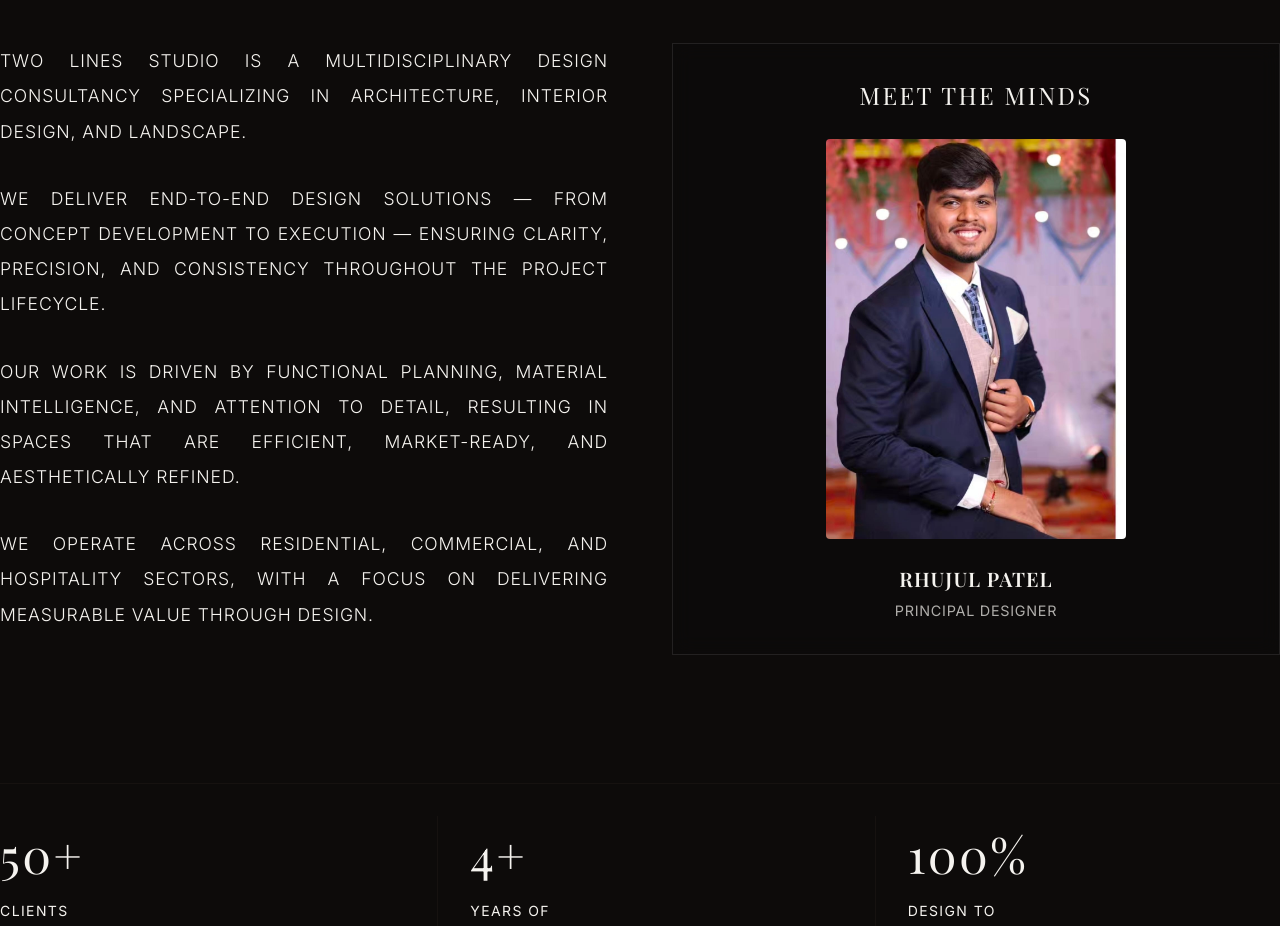
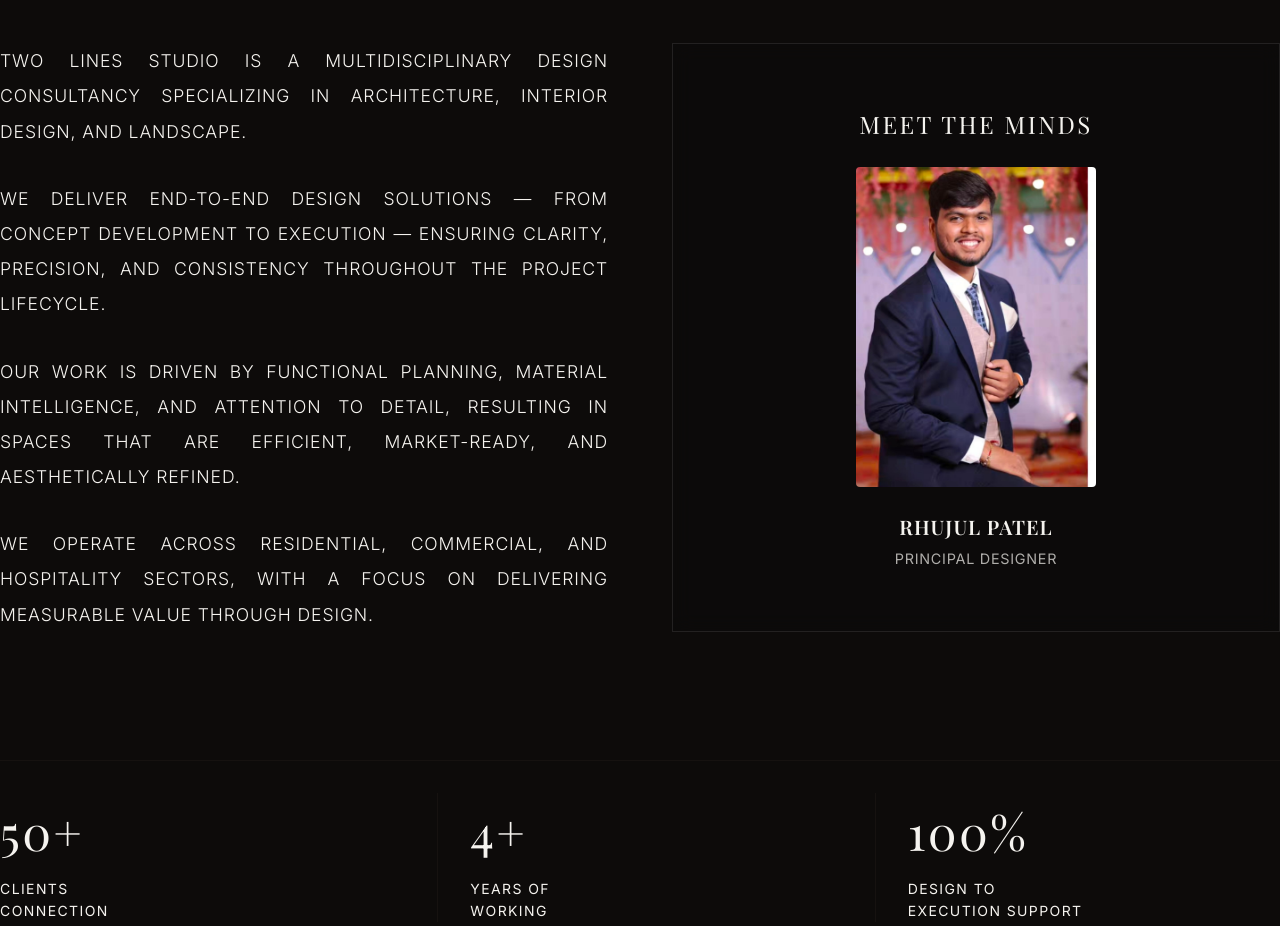
Before and after one commit to twolinesin-byte/two-line-website-, a React (Vite) app: page / in a window 1280 px wide. Shown: the part 1160-2086 px from the top of the page. Built offline with nearby package versions, Linux system fonts and the light colour scheme; a web font is replaced by a local one.

Commit message:
Decrease principal designer photo size

```diff
--- a/src/components/About.jsx
+++ b/src/components/About.jsx
@@ -46,7 +46,7 @@
             style={{ display: 'flex', flexDirection: 'column', justifyContent: 'center', alignItems: 'center', textAlign: 'center', padding: '2rem' }}
           >
             <h3 style={{ fontSize: '1.5rem', marginBottom: '1.5rem', textTransform: 'uppercase', letterSpacing: '0.1em' }}>Meet the Minds</h3>
-            <img src="/rhujul_patel.jpg" alt="Rhujul Patel" style={{ width: '100%', maxWidth: '300px', aspectRatio: '3/4', objectFit: 'cover', marginBottom: '1.5rem', borderRadius: '4px' }} />
+            <img src="/rhujul_patel.jpg" alt="Rhujul Patel" style={{ width: '100%', maxWidth: '240px', aspectRatio: '3/4', objectFit: 'cover', marginBottom: '1.5rem', borderRadius: '4px' }} />
             <h4 style={{ fontSize: '1.25rem', marginBottom: '0.25rem', fontWeight: 600, textTransform: 'uppercase', letterSpacing: '0.05em' }}>Rhujul Patel</h4>
             <p style={{ fontSize: '0.9rem', textTransform: 'uppercase', letterSpacing: '0.05em', opacity: 0.7 }}>Principal Designer</p>
           </motion.div>
```
Also changed, not shown: .agents/AGENTS.md (added).
